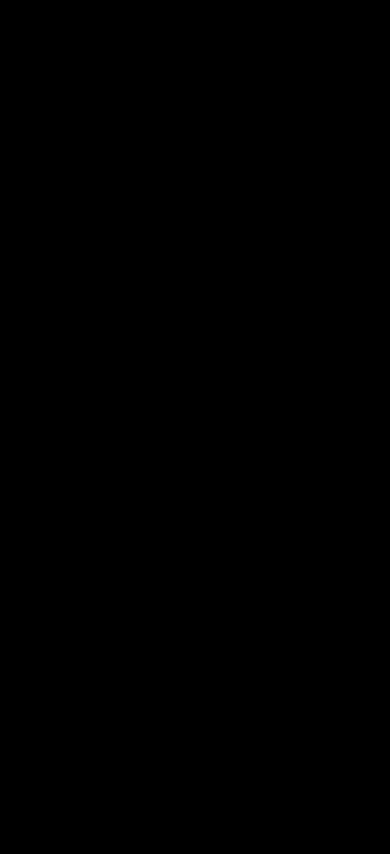
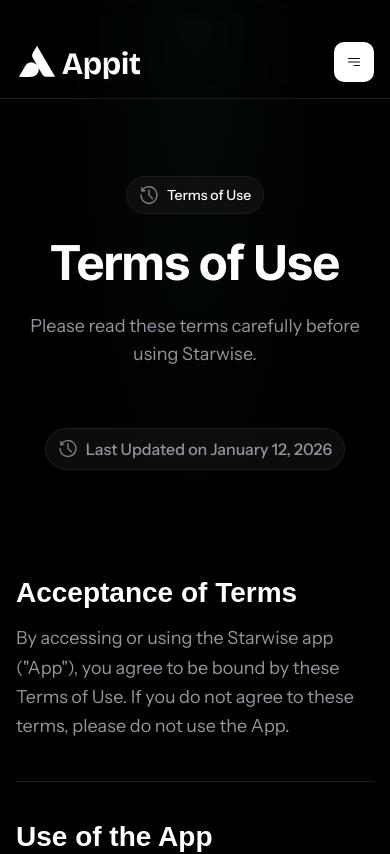
Before and after one commit to SalvaterraTech/starwise-landing-page, a Next.js app: page /terms-of-use in a window 390 px wide. Before the commit this address had no page. Shown: the top 854 px of the page. Built offline with nearby package versions, Linux system fonts and the light colour scheme; a web font is replaced by a local one.

Commit message:
feat: add Terms of Use page and update footer links
Created a new Terms of Use page at /terms-of-use with structured sections and updated the Footer component to include a link to the Terms of Use alongside the Privacy Policy. Also improved footer layout for better alignment and responsiveness.

```diff
--- /dev/null
+++ b/app/terms-of-use/page.tsx
@@ -0,0 +1,143 @@
+import Image from 'next/image'
+import Navbar from '@/components/Navbar'
+import Footer from '@/components/Footer'
+
+const termsSections = [
+    {
+        title: 'Acceptance of Terms',
+        content: `By accessing or using the Starwise app ("App"), you agree to be bound by these Terms of Use. If you do not agree to these terms, please do not use the App.`
+    },
+    {
+        title: 'Use of the App',
+        content: `You agree to use the App only for lawful purposes and in accordance with these Terms. You are responsible for all your activity in connection with the App.`
+    },
+    {
+        title: 'User Content',
+        content: `The App allows you to input text and audio ("User Content"). You retain ownership of your User Content. You grant Starwise a license to process this content strictly for the purpose of providing the App's services, as described in our Privacy Policy.`
+    },
+    {
+        title: 'Intellectual Property',
+        content: `The App and its original content (excluding User Content), features, and functionality are and will remain the exclusive property of Starwise and its licensors.`
+    },
+    {
+        title: 'Termination',
+        content: `We may terminate or suspend your access to the App immediately, without prior notice or liability, for any reason whatsoever, including without limitation if you breach the Terms.`
+    },
+    {
+        title: 'Changes to Terms',
+        content: `We reserve the right, at our sole discretion, to modify or replace these Terms at any time. What constitutes a material change will be determined at our sole discretion.`
+    },
+    {
+        title: 'Contact Us',
+        content: `If you have any questions about these Terms, please contact us at:
+
+Email: hello@starwise.com`
+    }
+]
+
+export default function TermsOfUsePage() {
+    return (
+        <main className="min-h-screen bg-appit-bg">
+            <Navbar />
+
+            {/* Terms of Use Section */}
+            <section className="relative pt-44 pb-32">
+                {/* Background gradient */}
+                <div
+                    className="absolute inset-0 pointer-events-none"
+                    style={{
+                        background: 'radial-gradient(ellipse 60% 40% at 50% 0%, rgba(50, 191, 93, 0.06) 0%, transparent 60%)'
+                    }}
+                />
+
+                <div className="relative z-10 max-w-[627px] w-full mx-auto px-4">
+                    {/* Header */}
+                    <div className="flex flex-col items-center gap-5 mb-[60px]">
+                        {/* Badge */}
+                        <div
+                            className="inline-flex items-center gap-2 px-3 py-2 border border-appit-border rounded-full bg-appit-surface/50"
+                        >
+                            <Image
+                                src="/assets/privacy/file-check.svg"
+                                alt="Terms"
+                                width={20}
+                                height={20}
+                            />
+                            <span
+                                className="text-sm text-white font-medium"
+                                style={{ fontFamily: 'Instrument Sans, sans-serif' }}
+                            >
+                                Terms of Use
+                            </span>
+                        </div>
+
+                        {/* Title */}
+                        <h1
+                            className="text-5xl md:text-[58px] font-bold text-white text-center"
+                            style={{ fontFamily: 'Inter Tight, sans-serif', lineHeight: '1.2' }}
+                        >
+                            Terms of Use
+                        </h1>
+                        <p
+                            className="text-appit-gray text-lg text-center max-w-2xl"
+                            style={{ fontFamily: 'Instrument Sans, sans-serif' }}
+                        >
+                            Please read these terms carefully before using Starwise.
+                        </p>
+                    </div>
+
+                    {/* Last Updated */}
+                    <div className="flex justify-center mb-[108px]">
+                        <div
+                            className="inline-flex items-center gap-2 px-3 py-2 border border-appit-border rounded-full bg-appit-surface/50"
+                        >
+                            <Image
+                                src="/assets/privacy/file-check.svg"
+                                alt="Calendar"
+                                width={20}
+                                height={20}
+                            />
+                            <span
+                                className="text-appit-gray font-medium text-base"
+                                style={{ fontFamily: 'Instrument Sans, sans-serif' }}
+                            >
+                                Last Updated on January 12, 2026
+                            </span>
+                        </div>
+                    </div>
+
+                    {/* Policy Content */}
+                    <div className="flex flex-col">
+                        {termsSections.map((section, index) => (
+                            <div key={index}>
+                                <div className="space-y-6">
+                                    <div className="space-y-4">
+                                        <h3
+                                            className="text-[28px] font-semibold text-white"
+                                            style={{ fontFamily: 'Inter, sans-serif', lineHeight: '1.1' }}
+                                        >
+                                            {section.title}
+                                        </h3>
+                                        <p
+                                            className="text-lg text-appit-gray leading-relaxed whitespace-pre-wrap"
+                                            style={{ fontFamily: 'Instrument Sans, sans-serif' }}
+                                        >
+                                            {section.content}
+                                        </p>
+                                    </div>
+                                </div>
+
+                                {/* Divider */}
+                                {index < termsSections.length - 1 && (
+                                    <div className="w-full h-px bg-[#1D1D20] my-10" />
+                                )}
+                            </div>
+                        ))}
+                    </div>
+                </div>
+            </section>
+
+            <Footer />
+        </main>
+    )
+}
--- a/components/Footer.tsx
+++ b/components/Footer.tsx
@@ -105,20 +105,20 @@
         </div>
 
         {/* Bottom Section */}
-        <div className="border-t border-appit-border pt-8 flex flex-col md:flex-row items-center justify-between gap-6">
+        <div className="border-t border-appit-border pt-8 flex flex-col md:grid md:grid-cols-3 items-center gap-6">
           {/* Template Credit */}
           <Link
             href="https://www.salvaterratech.com"
             target="_blank"
             rel="noopener noreferrer"
-            className="text-appit-gray-dark hover:text-appit-gray transition-colors text-[17px] font-medium"
+            className="text-appit-gray-dark hover:text-appit-gray transition-colors text-[17px] font-medium justify-self-start"
             style={{ fontFamily: 'Instrument Sans, sans-serif' }}
           >
             Salvaterra Tech
           </Link>
 
           {/* Social Links */}
-          <div className="flex items-center gap-3">
+          <div className="flex items-center gap-3 justify-self-center">
             {socialLinks.map((social) => (
               <Link
                 key={social.href}
@@ -137,7 +137,8 @@
             ))}
           </div>
 
-          {/* Privacy Policy */}
+          {/* Privacy Policy & Terms */}
+          <div className="flex items-center gap-2 justify-self-end">
             <Link
               href="/privacy-policy"
               className="text-appit-gray-dark hover:text-appit-gray transition-colors text-[17px] font-medium"
@@ -145,6 +146,15 @@
             >
               Privacy Policy
             </Link>
+            <div className="w-1 h-1 rounded-full bg-appit-gray-dark" />
+            <Link
+              href="/terms-of-use"
+              className="text-appit-gray-dark hover:text-appit-gray transition-colors text-[17px] font-medium"
+              style={{ fontFamily: 'Instrument Sans, sans-serif' }}
+            >
+              Terms of Use
+            </Link>
+          </div>
         </div>
       </div>
     </footer>
```
Lines whose indentation alone changed are shown as unchanged.
